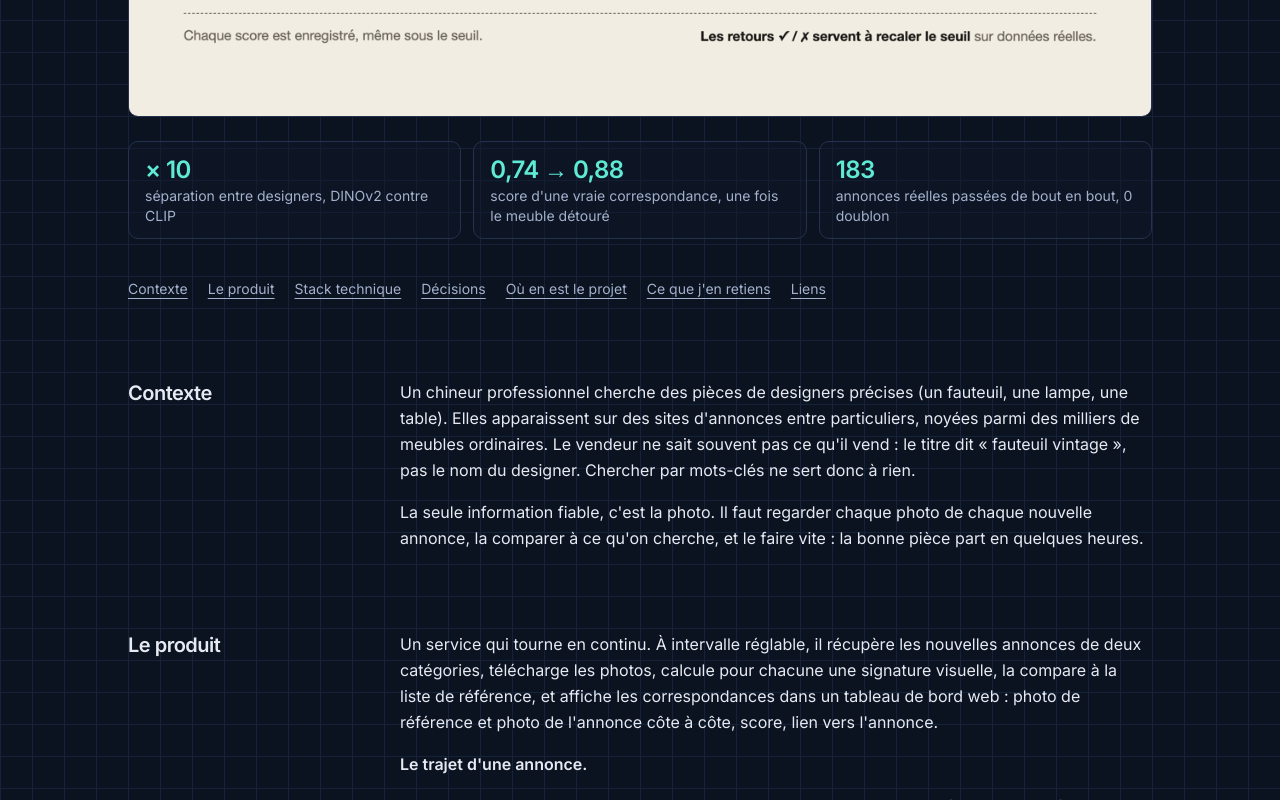
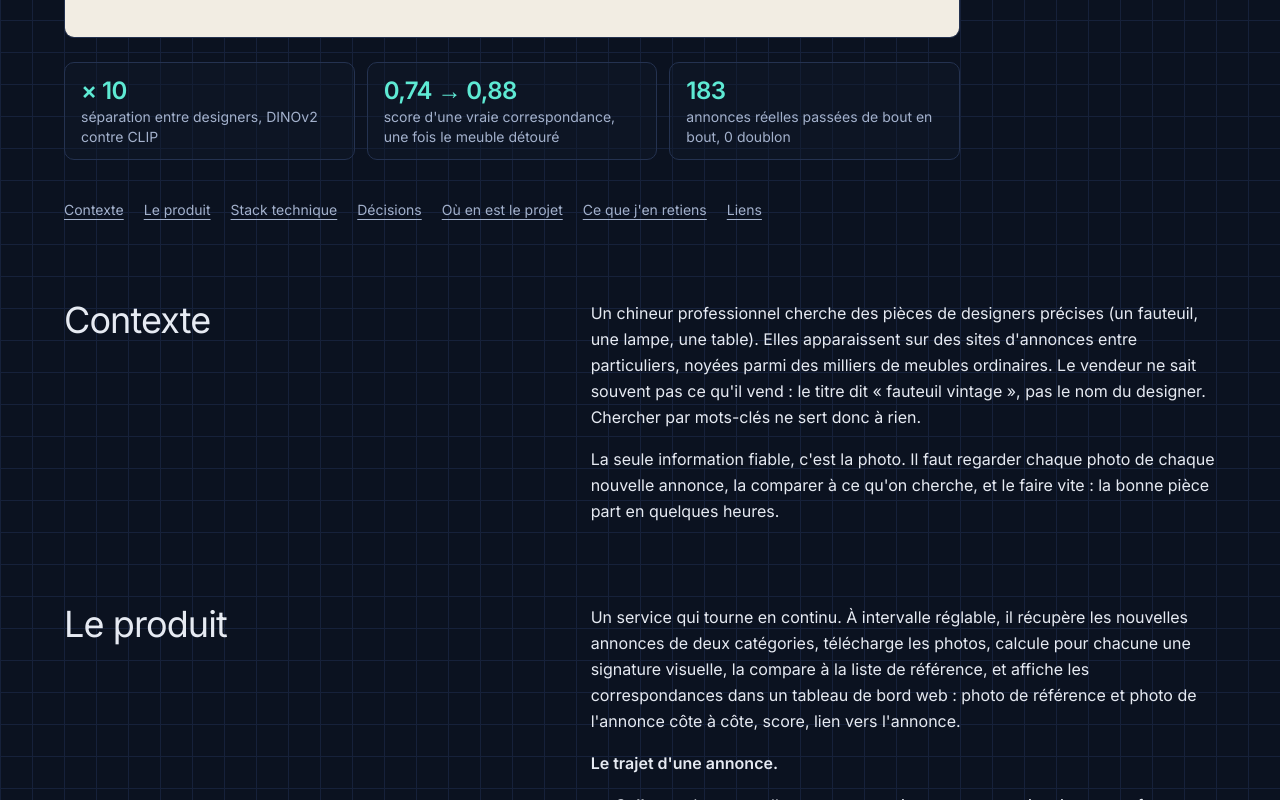
Before and after one commit to cedricgicquiaud/cedricgicquiaud.github.io, a Next.js app: page /projets/ben/ in a window 1280 px wide. Shown: the part 908-1708 px from the top of the page. Built offline with nearby package versions, Linux system fonts and the light colour scheme.

Commit message:
fix(PFO-130): full-width layout and large section titles

```diff
--- a/components/fiche.tsx
+++ b/components/fiche.tsx
@@ -43,9 +43,10 @@ function splitConstruit(html: string): { produit: string; decisions: string } {
 function Section({ id, titre, children }: { id: string; titre: string; children: ReactNode }) {
   return (
     // Deux colonnes sur écran large (PFO-130) : le titre à gauche, le contenu à droite, sans filet (le quadrillage suffit) ; empilés sur téléphone.
-    <section id={id} className="mt-20 scroll-mt-8 lg:grid lg:grid-cols-[12rem_minmax(0,1fr)] lg:gap-x-20">
-      <h2 className="mb-4 text-xl font-semibold tracking-tight lg:mb-0">{titre}</h2>
-      <div className="min-w-0">{children}</div>
+    <section id={id} className="mt-20 scroll-mt-8 lg:grid lg:grid-cols-[minmax(0,5fr)_minmax(0,7fr)] lg:gap-x-20">
+      {/* Titres en grand, graisse normale, comme le modèle (retour du 03/11). */}
+      <h2 className="mb-4 text-2xl font-normal tracking-tight lg:mb-0 lg:text-4xl">{titre}</h2>
+      <div className="min-w-0 max-w-3xl">{children}</div>
     </section>
   );
 }
@@ -158,12 +159,12 @@ export function Fiche({ fiche }: { fiche: FicheData }) {
   const meta = [AFFICHER_STATUT ? frontmatter.statut : "", frontmatter.periode, frontmatter.role].filter(Boolean);
   return (
     <article className="px-6 py-16 lg:px-16">
-      <div className="mx-auto w-full max-w-5xl">
+      <div className="mx-auto w-full max-w-7xl">
         <Link href={`/#${site.sections.projects}`} className={`text-sm text-muted-foreground ${LINK}`}>
           ← Projets
         </Link>
         <h1 className="mt-6 text-4xl font-bold tracking-tight text-balance">{fiche.titre || frontmatter.nom}</h1>
-        <p className="mt-4 text-lg leading-relaxed text-muted-foreground">{accroche}</p>
+        <p className="mt-4 max-w-3xl text-lg leading-relaxed text-muted-foreground">{accroche}</p>
         {/* Mêmes règles que les cartes : un lien par URL non vide ; une fiche anonyme n'a aucun lien, une mention à la place. */}
         <div className="mt-5 flex flex-wrap items-center gap-x-5 gap-y-2 text-sm">
           {frontmatter.visibilite === "anonyme" ? (
@@ -185,10 +186,10 @@ export function Fiche({ fiche }: { fiche: FicheData }) {
           alt=""
           width={1200}
           height={750}
-          className="mt-8 aspect-[16/10] w-full rounded-lg border border-border object-cover"
+          className="mt-8 aspect-[16/10] w-full max-w-4xl rounded-lg border border-border object-cover"
         />
         {fiche.chiffres?.length ? (
-          <ul aria-label="Chiffres clés" className="mt-6 grid grid-cols-1 gap-3 sm:grid-cols-3">
+          <ul aria-label="Chiffres clés" className="mt-6 grid max-w-4xl grid-cols-1 gap-3 sm:grid-cols-3">
             {fiche.chiffres.map(({ valeur, libelle }) => (
               <li key={`${valeur}-${libelle}`} className="min-w-0 rounded-lg border border-border bg-card/40 px-4 py-3">
                 <span className="block text-2xl font-semibold tracking-tight text-cyber">{valeur}</span>
```
Also changed, not shown: 2 other files (tests, documents, lock files or other folders).
